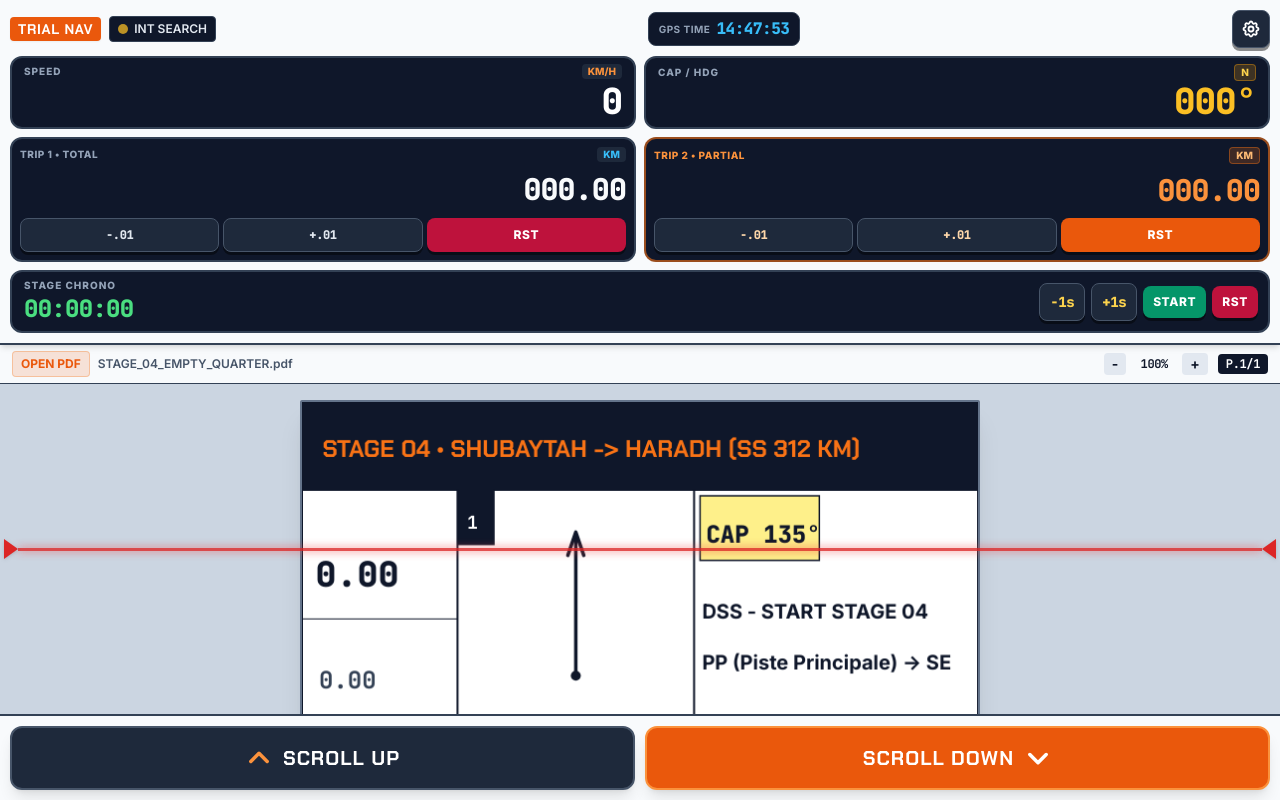
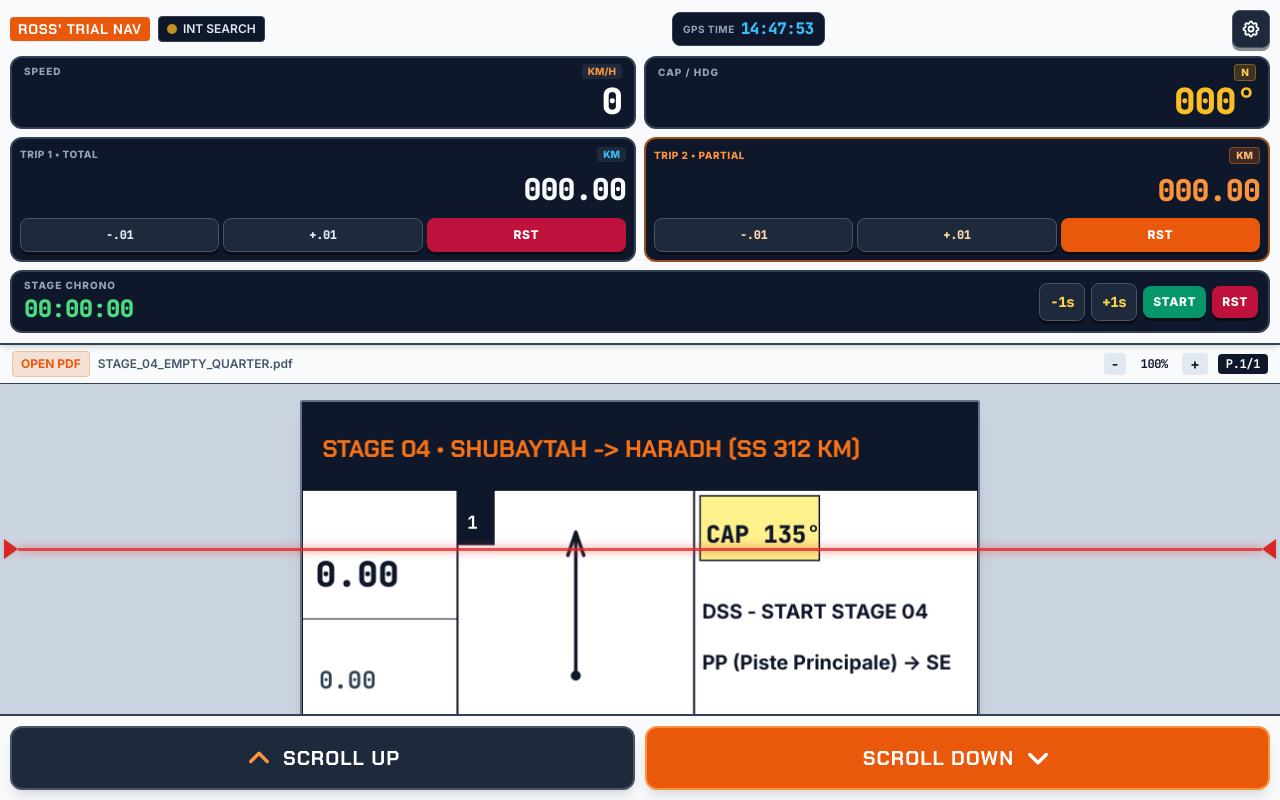
Before and after one commit to rosers264/Rally-navigator, a plain HTML site: page index.html in a window 1280 px wide. Drawn offline with nearby package versions, Linux system fonts and the light colour scheme.

Commit message:
Rename 'Trial Nav' to 'Ross' Trial Nav'

```diff
--- a/index.html
+++ b/index.html
@@ -166,7 +166,7 @@ if ("serviceWorker" in navigator && (window.location.protocol === "http:" || win
       <div class="flex items-center justify-between gap-2">
         <div class="flex items-center gap-2 min-w-0">
           <div class="bg-orange-600 text-white font-rally-title font-bold text-xs sm:text-sm px-2 py-0.5 rounded tracking-wider uppercase shadow-sm shrink-0">
-            Trial Nav
+            Ross' Trial Nav
           </div>
           <!-- GPS Status Indicator -->
           <button id="gps-status-badge" onclick="openSettings()" class="flex items-center gap-1.5 px-2 py-1 rounded bg-slate-900 border border-slate-700 text-xs font-semibold text-slate-200 truncate">
```
